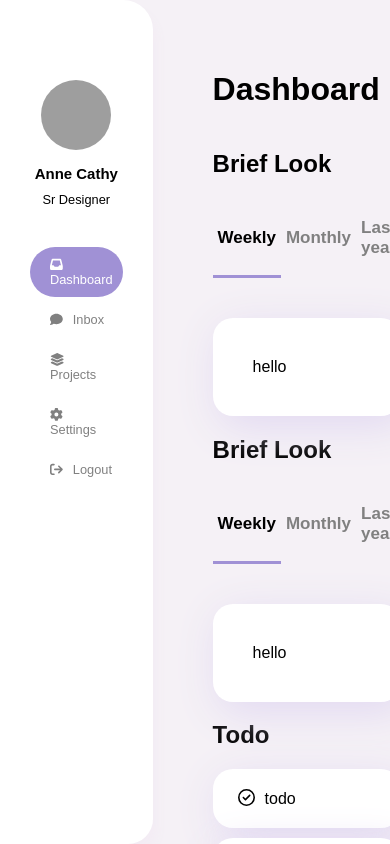
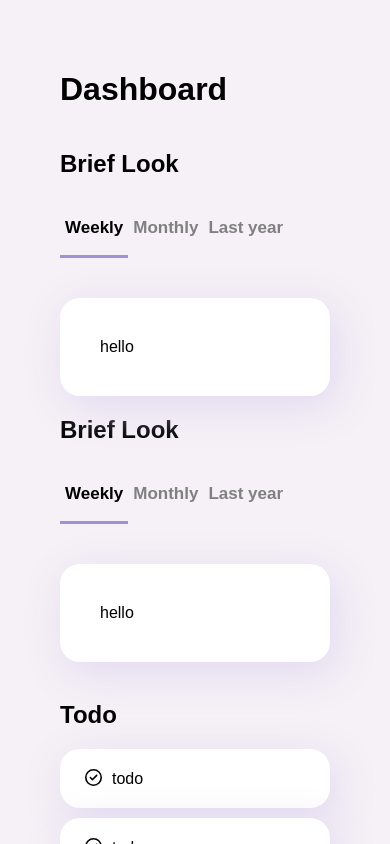
Before and after one commit to vilinh/task-management, a React (Create React App) app in the folder frontend/: page / in a window 390 px wide. Built offline with nearby package versions, Linux system fonts and the light colour scheme; grey boxes are pictures that could not be loaded; the HTML template or start-up script is replaced by a standard one.

Commit message:
remove side on media query

```diff
--- a/frontend/src/components/Sidebar/sidebar.css
+++ b/frontend/src/components/Sidebar/sidebar.css
@@ -70,6 +70,7 @@
 @media only screen and (max-width: 1024px) {
     .sideBar {
         font-size: .8rem;
+        display: none;
     }
     .menu-item {
         padding: 10px 10px 10px 20px;
--- /dev/null
+++ b/frontend/src/components/footer/Footer.jsx
@@ -0,0 +1,4 @@
+import "./footer.css";
+export const Footer = () => {
+  return <div className="footer">Footer</div>;
+};
--- /dev/null
+++ b/frontend/src/components/footer/footer.css
@@ -0,0 +1,2 @@
+.footer {
+}
--- a/frontend/src/pages/Home/Home.jsx
+++ b/frontend/src/pages/Home/Home.jsx
@@ -2,10 +2,12 @@ import "./home.css";
 import { Sidebar } from "../../components/Sidebar/Sidebar";
 import { Panel } from "../../components/Panel/Panel";
 import { TodoPanel } from "../../components/TodoPanel/TodoPanel";
+import { Footer } from "../../components/footer/Footer";
 
 export const Home = () => {
   return (
     <div className="homeContainer">
+      <div className="homeWrapper">
         <Sidebar className="sideBar" />
         <div className="dashBoard">
           <div className="dashboard-left">
@@ -20,6 +22,10 @@ export const Home = () => {
             <div className="todo-items">
               <TodoPanel />
               <TodoPanel />
+              <TodoPanel />
+              <TodoPanel />
+              <TodoPanel />
+            </div>
           </div>
         </div>
       </div>
--- a/frontend/src/pages/Home/home.css
+++ b/frontend/src/pages/Home/home.css
@@ -1,7 +1,12 @@
 .homeContainer {
     display: flex;
+    flex-direction: column;
+}
+
+.homeWrapper {
+    display: flex;
     background-color: var(--light-lavendar);
-    overflow: hidden;
+    overflow: auto;
 }
 
 .sideBar {
@@ -73,8 +78,7 @@
     }
 
     .dashboard-right {
-        padding: 0;
+        padding: 20px 0px;
     }
-    .dashboard-left {
-    }
+
 }
```
Lines whose indentation alone changed are shown as unchanged.
